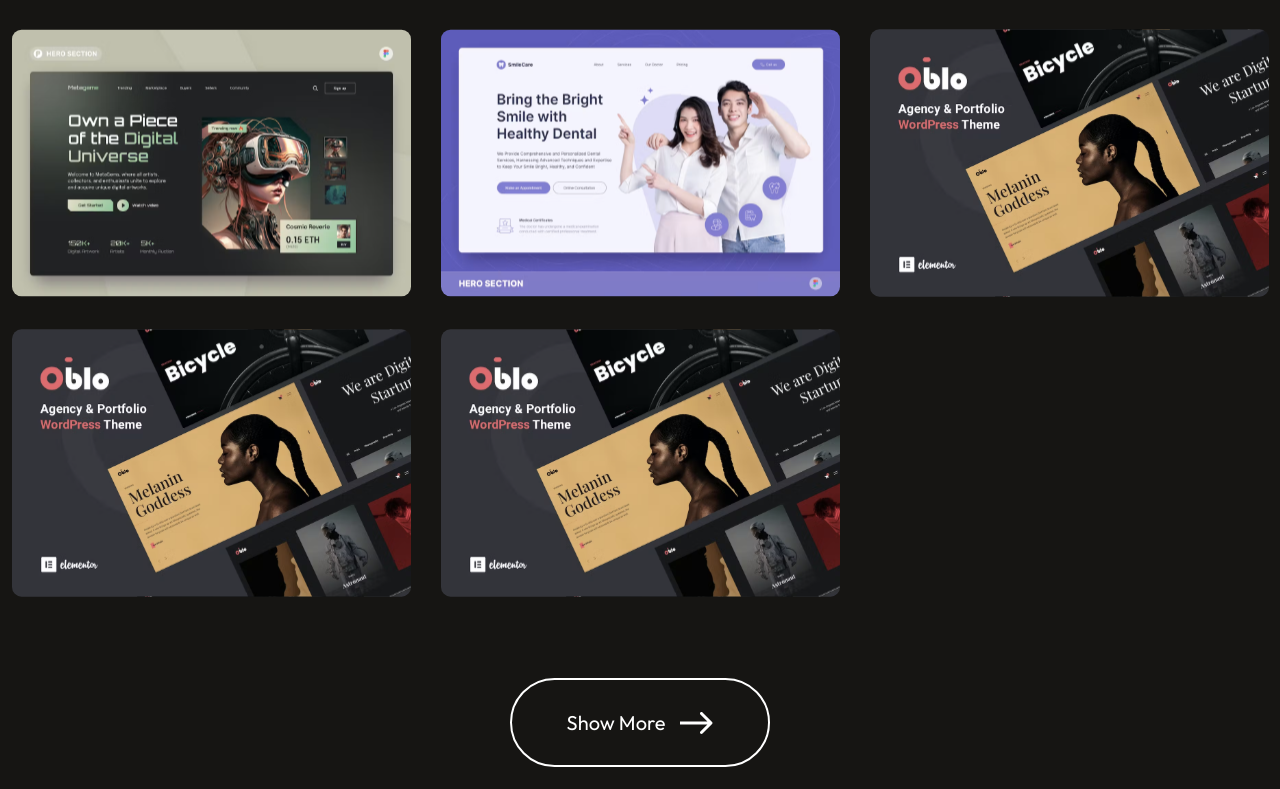
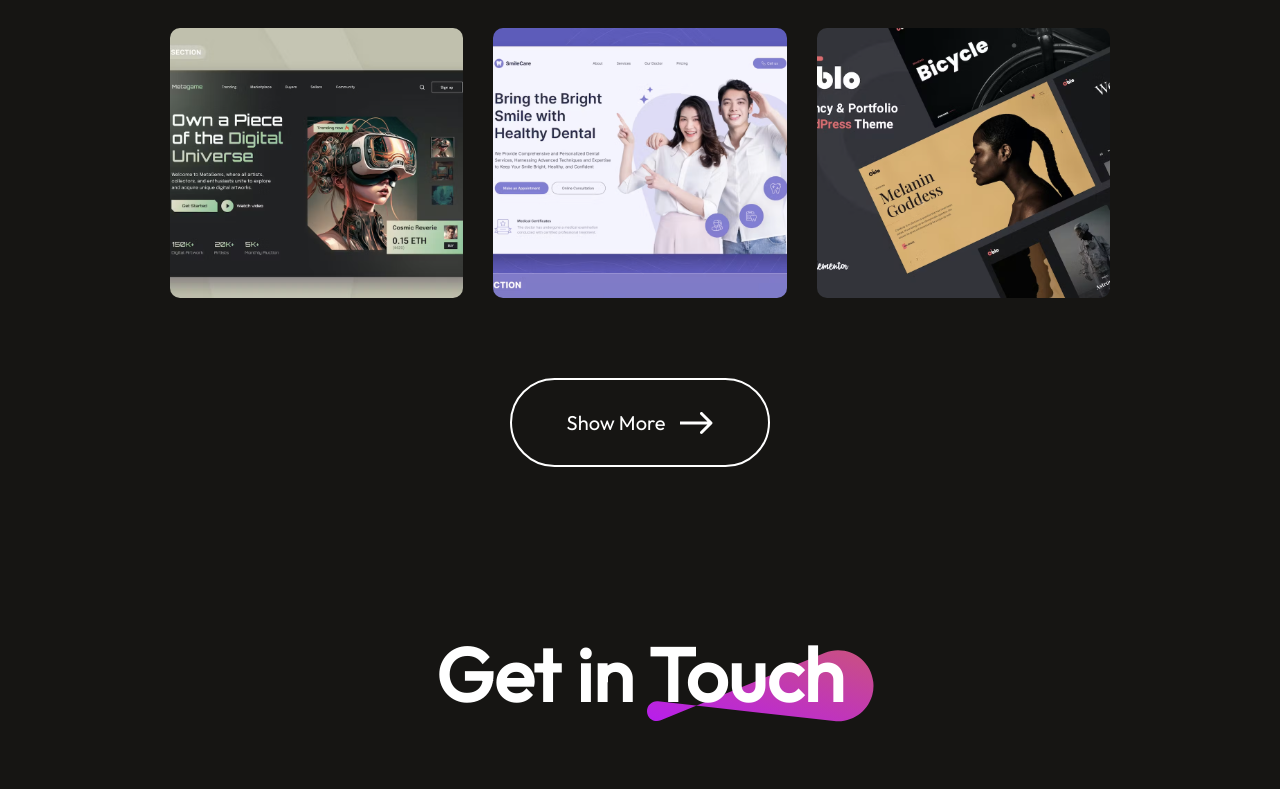
Before and after one commit to AryanV311/ReactWithH, a React (Vite) app in the folder 13Portfolio/: page / in a window 1280 px wide. Shown: the part 3371-4160 px from the top of the page. Built offline with nearby package versions, Linux system fonts and the light colour scheme.

Commit message:
added hover card style and added functionality to show more

```diff
--- a/13Portfolio/src/components/Projects/Projects.css
+++ b/13Portfolio/src/components/Projects/Projects.css
@@ -63,7 +63,71 @@
     transition: 0.6s;
 }
 
-@media(max-width:768px){
+.project-card {
+    position: relative;
+    overflow: hidden;
+    border-radius: 10px;
+  }
+
+  .project-card img {
+    width: 100%;
+    height: 270px;
+    object-fit: cover;
+    display: block;
+    transition: transform 0.3s ease;
+  }
+
+  .project-card:hover img {
+    transform: scale(1.05);
+  }
+
+  .project-overlay {
+    position: absolute;
+    bottom: -100%;
+    left: 0;
+    width: 100%;
+    height: 100%;
+    background: rgba(0, 0, 0, 0.75);
+    color: #fff;
+    padding: 20px;
+    box-sizing: border-box;
+    transition: bottom 0.4s ease;
+    display: flex;
+    flex-direction: column;
+    justify-content: center;
+    align-items: center;
+    text-align: center;
+  }
+
+  .project-card:hover .project-overlay {
+    bottom: 0;
+  }
+
+  .project-overlay h3 {
+    font-size: 24px;
+    margin-bottom: 10px;
+  }
+
+  .project-overlay p {
+    font-size: 16px;
+    margin-bottom: 15px;
+  }
+
+  .project-overlay a {
+    color: #fff;
+    text-decoration: none;
+    background-color: #ff00ff;
+    padding: 10px 20px;
+    border-radius: 30px;
+    font-weight: bold;
+    transition: background 0.3s;
+  }
+
+  .project-overlay a:hover {
+    background-color: #cc00cc;
+  }
+
+  @media(max-width:768px){
     .project{
         width: 200%;
         align-items: start;
@@ -100,3 +164,18 @@
         margin: 40px auto;
     }
 }
+
+@keyframes fadeSlideUp {
+    0% {
+      opacity: 0;
+      transform: translateY(30px);
+    }
+    100% {
+      opacity: 1;
+      transform: translateY(0);
+    }
+  }
+
+  .project-card.animate {
+    animation: fadeSlideUp 0.5s ease forwards;
+  }
--- a/13Portfolio/src/components/Projects/Projects.jsx
+++ b/13Portfolio/src/components/Projects/Projects.jsx
@@ -1,27 +1,59 @@
-import React from 'react';
+import React, { useState } from "react";
 import "./Projects.css";
 import theme_pattern from "../../assets/theme_pattern.svg";
-import mywork_data from '../../assets/mywork_data';
-import arrow_icon from "../../assets/arrow_icon.svg"
+import mywork_data from "../../assets/mywork_data";
+import arrow_icon from "../../assets/arrow_icon.svg";
 
 export const Projects = () => {
+
+    const initialDisplayCount = 6; // 🔧 Change this value anytime if needed
+  const [showAll, setShowAll] = useState(false);
+
+  const handleToggle = () => {
+    setShowAll(!showAll);
+  };
+
+  const visibleProjects = showAll ? mywork_data : mywork_data.slice(0, initialDisplayCount);
+
   return (
-    <div id='portfolio' className='project'>
-        <div className='project-title'>
+    <div id="portfolio" className="project">
+      <div className="project-title">
         <h1>My Latest Projects</h1>
         <img src={theme_pattern} alt="" />
       </div>
-        <div className='project-container'>
+      <div className="project-container">
       {
-                mywork_data.map((work, index) => (
-                    <img key={index} src={work.w_img} alt="" />
+          visibleProjects.map((work, index) => (
+            <div  className={`project-card ${showAll ? 'animate' : ''}`}
+            key={index}
+            style={{ animationDelay: `${index * 0.1}s` }}>
+              <img src={work.w_img} alt={`project-${index}`} />
+              <div className='project-overlay'>
+                <h3>{work.w_name}</h3>
+                <p>{work.w_description}</p>
+                <a href={work.w_link} target='_blank' rel='noopener noreferrer'>Visit Site</a>
+              </div>
+            </div>
           ))
         }
       </div>
-        <div className='project-showmore'>
+      {visibleProjects && (
+        <div className='project-showmore' onClick={handleToggle}>
+          <p>{showAll ? "Show Less" : "Show More"}</p>
+          <img
+            src={arrow_icon}
+            alt=""
+            style={{
+              transform: showAll ? 'rotate(180deg)' : 'rotate(0deg)',
+              transition: 'transform 0.3s ease'
+            }}
+          />
+        </div>
+      )}
+      {/* <div className="project-showmore">
         <p>Show More</p>
         <img src={arrow_icon} alt="" />
+      </div> */}
     </div>
-    </div>
-  )
-}
+  );
+};
```
Lines whose indentation alone changed are shown as unchanged.
